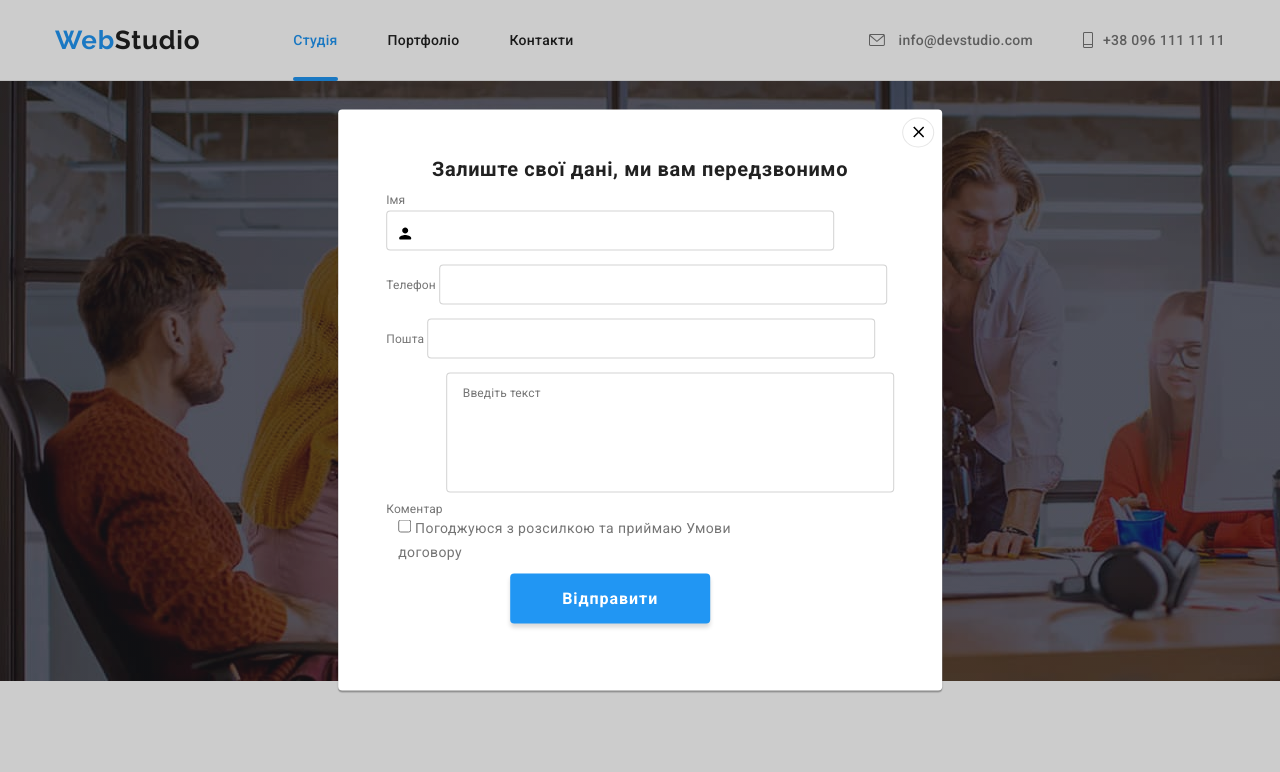
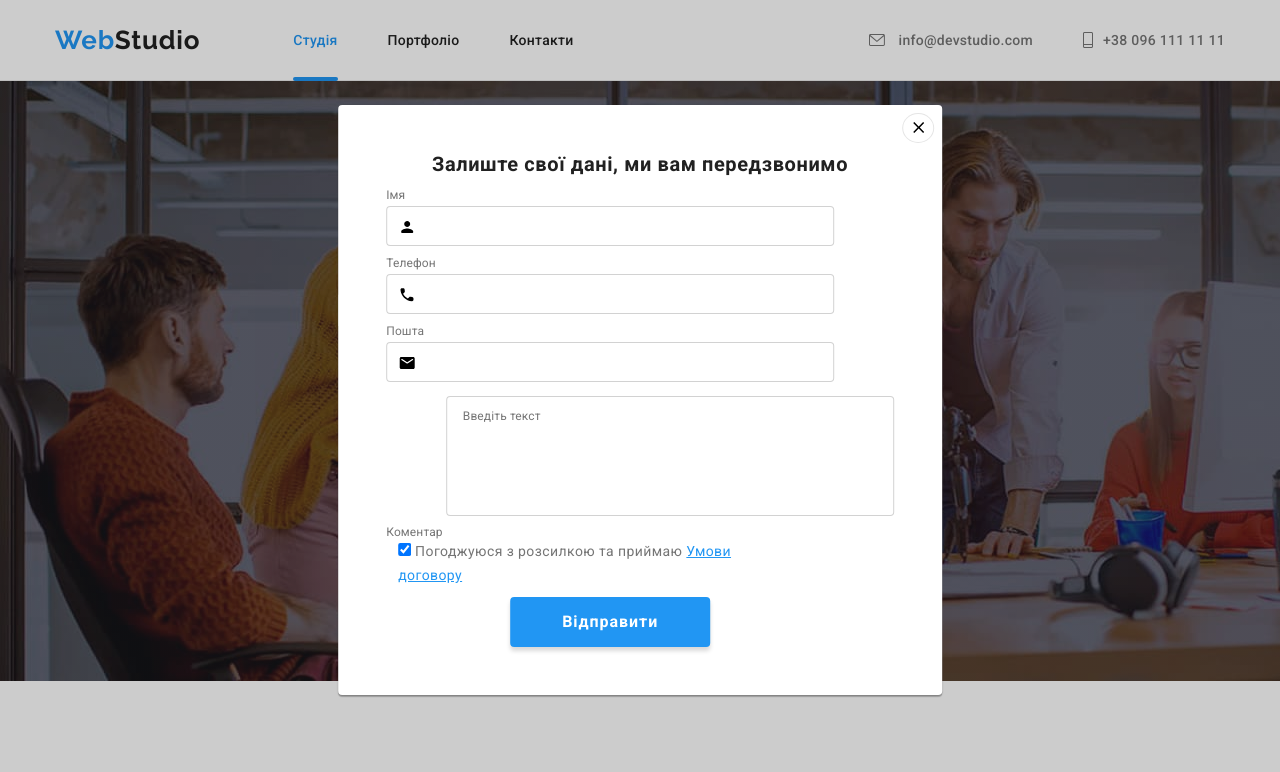
Before and after one commit to Lyabomur/goit-markup-hw-06, a plain HTML site: page index.html in a window 1280 px wide. Both pictures are taken after a click on the button "Замовити послугу". Shown: the top 772 px of the page. Drawn offline with nearby package versions, Linux system fonts and the light colour scheme.

Commit message:
Форма, чекбокс

```diff
--- a/css/styles.css
+++ b/css/styles.css
@@ -336,10 +336,11 @@ body {
 
 .form-field{
     position: relative;
+    margin: 0;
 }
 
+
 .input{
-  /* position: relative;   */
   padding: 11px 42px;
   margin-bottom: 10px;
   margin-top: 4px;
@@ -348,13 +349,22 @@ body {
   width: 448px;
   height: 40px;
   cursor: pointer;
+  outline-style: none;
+}
+
+.input:focus{
+    border:1px solid var(--acent-color);
 }
 
 .svg{
     position: absolute;
-    top: 50%;
-    left:10px;
-    transform: translateY(-50%);
+    top: 45%;
+    left:12px;
+    transform: translateY(-45%);
+}
+
+.input:focus + .svg{
+    fill: var(--acent-color);
 }
 
 .textarea{
@@ -366,11 +376,16 @@ body {
   resize: none;
   border: 1px solid rgba(33, 33, 33, 0.2);
   border-radius: 4px;
+  outline-style: none;
   font-weight: 400;
   font-size: 12px;
   line-height:calc(14 / 12);
   letter-spacing: 0.01em;
   color: rgba(117, 117, 117, 0.5);
+}
+
+.textarea:focus{
+    border:1px solid var(--acent-color);
 }
 
 .checkbox{
@@ -384,6 +399,11 @@ body {
   line-height: 24px;
   letter-spacing: 0.03em;
   color:var(--second-text-color);
+}
+
+.form-span{
+    color: var(--acent-color);
+    text-decoration-line:underline ;
 }
 
 .form-button{
--- a/index.html
+++ b/index.html
@@ -483,23 +483,36 @@
 
         <div>
           <label class="label"> Імя
-            <div class="form-field">
+            <p class="form-field">
               <input class="input" type="text" name="name">
               <svg class="svg" width="18px" height="18px">
                 <use href="./images/icons.svg#icon-person"></use>
               </svg>
-            </div>
+            </p>
           </label>
         </div>
 
-        <label class="label"> Телефон
-          <input class="input" type="tel" name="tel">
+        <div>
+          <label class="label"> Телефон
+            <p class="form-field">
+              <input class="input" type="tel" name="tel">
+              <svg class="svg" width="18px" height="18px">
+                <use href="./images/icons.svg#icon-phone"></use>
+              </svg>
+            </p>
+          </label>
+        </div>
 
-        </label>
-
-        <label class="label"> Пошта
-          <input class="input" type="email" name="email">
-        </label>
+        <div>
+          <label class="label"> Пошта
+            <p class="form-field">
+              <input class="input" type="email" name="email">
+              <svg class="svg" width="18px" height="18px">
+                <use href="./images/icons.svg#icon-email"></use>
+              </svg>
+            </p>
+          </label>
+        </div>
 
         <label class="label"> Коментар
           <textarea class="textarea"
@@ -510,8 +523,8 @@
         </label>
 
         <label class="checkbox">
-          <input class="" type="checkbox" name="checkbox">
-        Погоджуюся з розсилкою та приймаю Умови договору
+          <input class="" type="checkbox" name="checkbox" checked>
+        Погоджуюся з розсилкою та приймаю <span class="form-span">Умови договору</span>
         </label>
 
         <button class="form-button" type="submit">Відправити</button>
```
